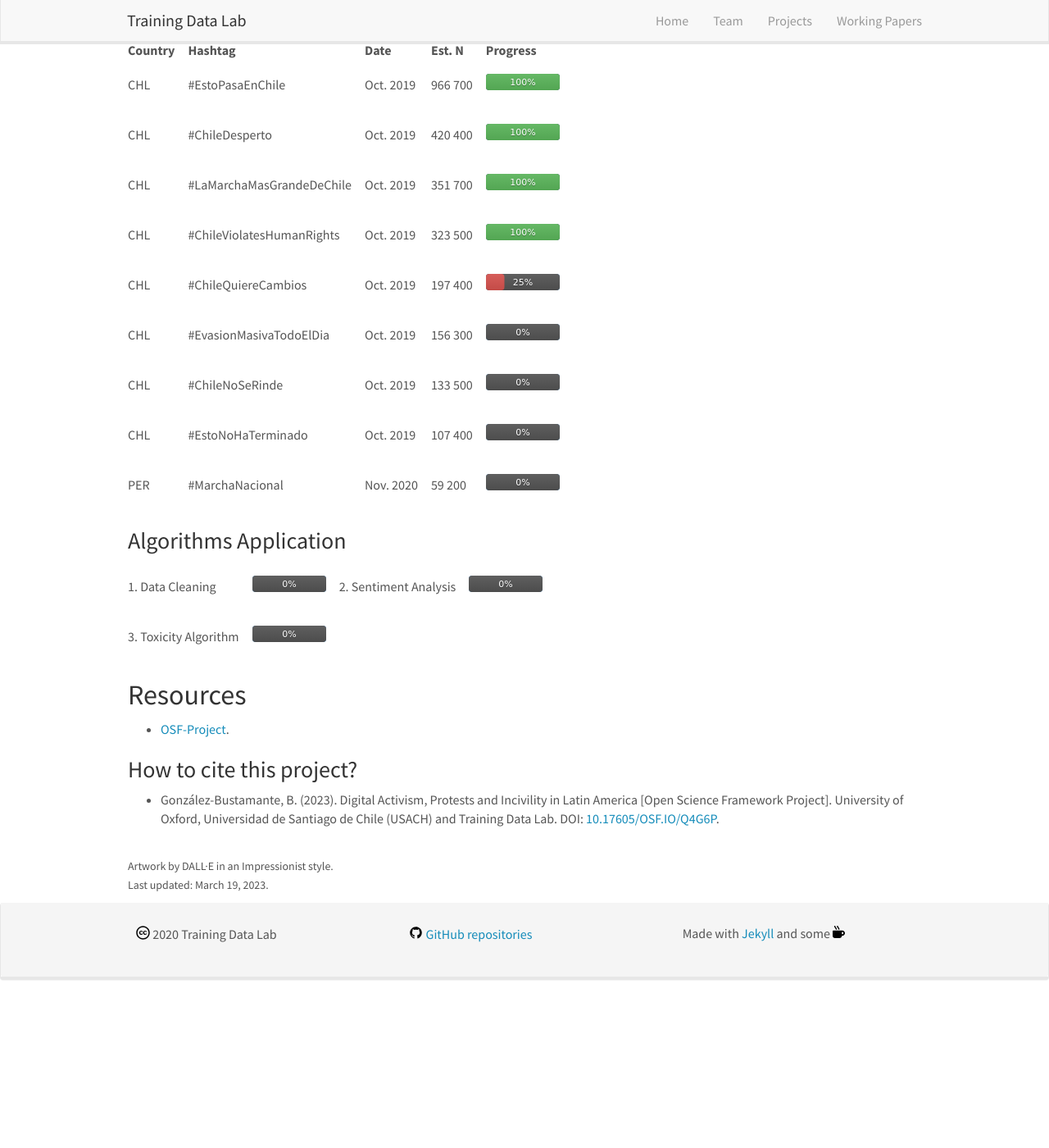
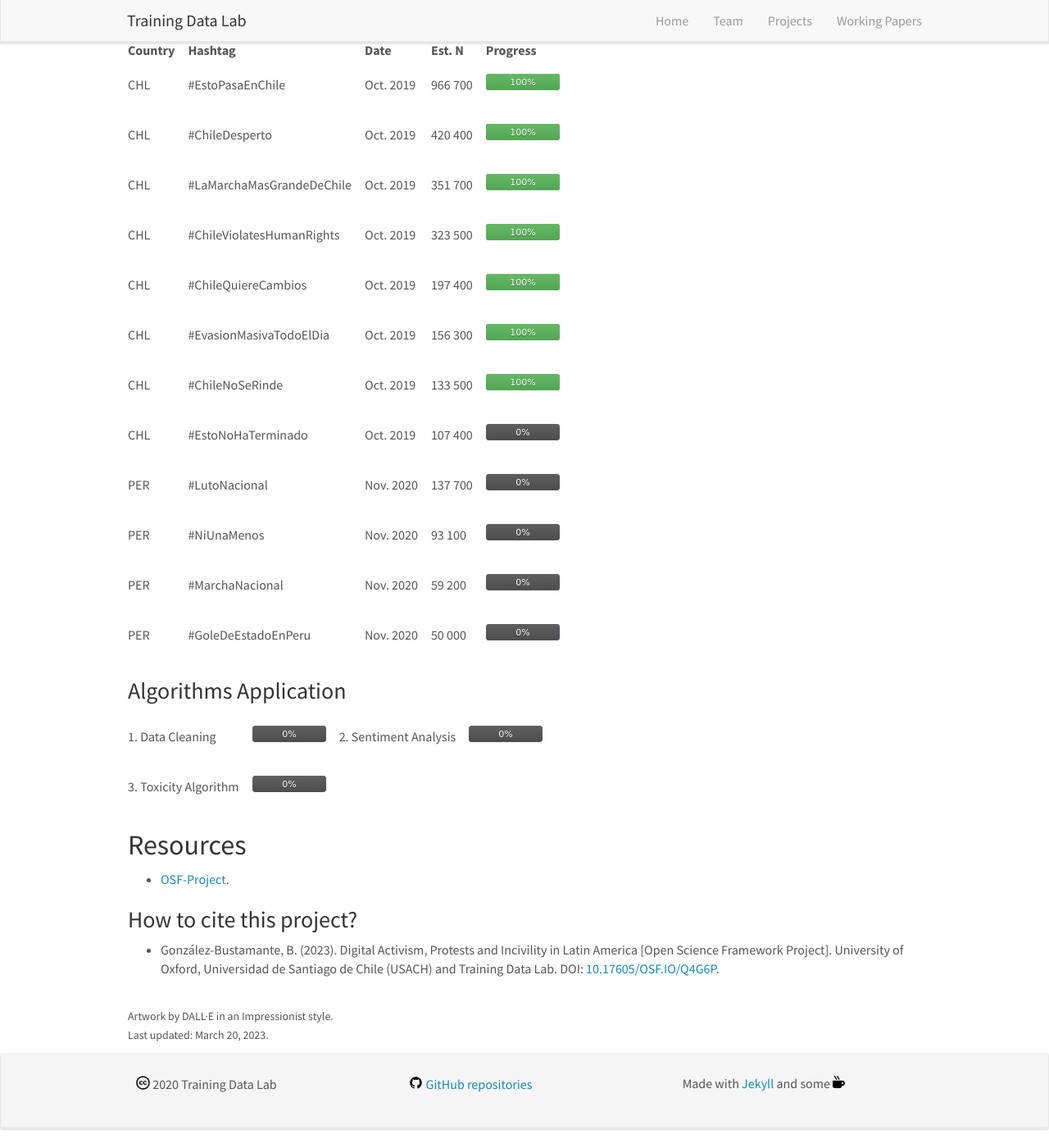
Before and after one commit to training-datalab/old-training-datalab.com, a Jekyll site: the page built from _pages/digital-activism-protests-and-incivility.md, in a window 1280 px wide and 1400 px high, scrolled down 512 px. Shown: the whole window at 82% size. Built offline with Jekyll 4.4.1, drawn with Linux system fonts in a browser that asks for light colours; nearby versions of some CDN libraries; before the commit the page ends 1729 px from its top, so only the background shows below that.

Commit message:
Update digital-activism-protests-and-incivility.md

```diff
--- a/_pages/digital-activism-protests-and-incivility.md
+++ b/_pages/digital-activism-protests-and-incivility.md
@@ -30,11 +30,14 @@ permalink: /projects/digital-activism-protests-and-incivility
 | CHL | &nbsp;&nbsp;&nbsp;&nbsp;&nbsp; | #ChileDesperto | &nbsp;&nbsp;&nbsp;&nbsp;&nbsp; | Oct. 2019 | &nbsp;&nbsp;&nbsp;&nbsp;&nbsp; | 420 400 | &nbsp;&nbsp;&nbsp;&nbsp;&nbsp; | ![100%]({{ site.url }}{{ site.baseurl }}/badges/progress_bar/100.svg) |
 | CHL | &nbsp;&nbsp;&nbsp;&nbsp;&nbsp; | #LaMarchaMasGrandeDeChile | &nbsp;&nbsp;&nbsp;&nbsp;&nbsp; | Oct. 2019 | &nbsp;&nbsp;&nbsp;&nbsp;&nbsp; | 351 700 | &nbsp;&nbsp;&nbsp;&nbsp;&nbsp; | ![100%]({{ site.url }}{{ site.baseurl }}/badges/progress_bar/100.svg) |
 | CHL | &nbsp;&nbsp;&nbsp;&nbsp;&nbsp; | #ChileViolatesHumanRights | &nbsp;&nbsp;&nbsp;&nbsp;&nbsp; | Oct. 2019 | &nbsp;&nbsp;&nbsp;&nbsp;&nbsp; | 323 500 | &nbsp;&nbsp;&nbsp;&nbsp;&nbsp; | ![100%]({{ site.url }}{{ site.baseurl }}/badges/progress_bar/100.svg) |
-| CHL | &nbsp;&nbsp;&nbsp;&nbsp;&nbsp; | #ChileQuiereCambios | &nbsp;&nbsp;&nbsp;&nbsp;&nbsp; | Oct. 2019 | &nbsp;&nbsp;&nbsp;&nbsp;&nbsp; | 197 400 | &nbsp;&nbsp;&nbsp;&nbsp;&nbsp; | ![25%]({{ site.url }}{{ site.baseurl }}/badges/progress_bar/25.svg) |
-| CHL | &nbsp;&nbsp;&nbsp;&nbsp;&nbsp; | #EvasionMasivaTodoElDia | &nbsp;&nbsp;&nbsp;&nbsp;&nbsp; | Oct. 2019 | &nbsp;&nbsp;&nbsp;&nbsp;&nbsp; | 156 300 | &nbsp;&nbsp;&nbsp;&nbsp;&nbsp; | ![0%]({{ site.url }}{{ site.baseurl }}/badges/progress_bar/0.svg) |
-| CHL | &nbsp;&nbsp;&nbsp;&nbsp;&nbsp; | #ChileNoSeRinde | &nbsp;&nbsp;&nbsp;&nbsp;&nbsp; | Oct. 2019 | &nbsp;&nbsp;&nbsp;&nbsp;&nbsp; | 133 500 | &nbsp;&nbsp;&nbsp;&nbsp;&nbsp; | ![0%]({{ site.url }}{{ site.baseurl }}/badges/progress_bar/0.svg) |
+| CHL | &nbsp;&nbsp;&nbsp;&nbsp;&nbsp; | #ChileQuiereCambios | &nbsp;&nbsp;&nbsp;&nbsp;&nbsp; | Oct. 2019 | &nbsp;&nbsp;&nbsp;&nbsp;&nbsp; | 197 400 | &nbsp;&nbsp;&nbsp;&nbsp;&nbsp; | ![100%]({{ site.url }}{{ site.baseurl }}/badges/progress_bar/100.svg) |
+| CHL | &nbsp;&nbsp;&nbsp;&nbsp;&nbsp; | #EvasionMasivaTodoElDia | &nbsp;&nbsp;&nbsp;&nbsp;&nbsp; | Oct. 2019 | &nbsp;&nbsp;&nbsp;&nbsp;&nbsp; | 156 300 | &nbsp;&nbsp;&nbsp;&nbsp;&nbsp; | ![100%]({{ site.url }}{{ site.baseurl }}/badges/progress_bar/100.svg) |
+| CHL | &nbsp;&nbsp;&nbsp;&nbsp;&nbsp; | #ChileNoSeRinde | &nbsp;&nbsp;&nbsp;&nbsp;&nbsp; | Oct. 2019 | &nbsp;&nbsp;&nbsp;&nbsp;&nbsp; | 133 500 | &nbsp;&nbsp;&nbsp;&nbsp;&nbsp; | ![100%]({{ site.url }}{{ site.baseurl }}/badges/progress_bar/100.svg) |
 | CHL | &nbsp;&nbsp;&nbsp;&nbsp;&nbsp; | #EstoNoHaTerminado | &nbsp;&nbsp;&nbsp;&nbsp;&nbsp; | Oct. 2019 | &nbsp;&nbsp;&nbsp;&nbsp;&nbsp; | 107 400 | &nbsp;&nbsp;&nbsp;&nbsp;&nbsp; | ![0%]({{ site.url }}{{ site.baseurl }}/badges/progress_bar/0.svg) |
+| PER | &nbsp;&nbsp;&nbsp;&nbsp;&nbsp; | #LutoNacional | &nbsp;&nbsp;&nbsp;&nbsp;&nbsp; | Nov. 2020 | &nbsp;&nbsp;&nbsp;&nbsp;&nbsp; | 137 700 | &nbsp;&nbsp;&nbsp;&nbsp;&nbsp; | ![0%]({{ site.url }}{{ site.baseurl }}/badges/progress_bar/0.svg) |
+| PER | &nbsp;&nbsp;&nbsp;&nbsp;&nbsp; | #NiUnaMenos | &nbsp;&nbsp;&nbsp;&nbsp;&nbsp; | Nov. 2020 | &nbsp;&nbsp;&nbsp;&nbsp;&nbsp; | 93 100 | &nbsp;&nbsp;&nbsp;&nbsp;&nbsp; | ![0%]({{ site.url }}{{ site.baseurl }}/badges/progress_bar/0.svg) |
 | PER | &nbsp;&nbsp;&nbsp;&nbsp;&nbsp; | #MarchaNacional | &nbsp;&nbsp;&nbsp;&nbsp;&nbsp; | Nov. 2020 | &nbsp;&nbsp;&nbsp;&nbsp;&nbsp; | 59 200 | &nbsp;&nbsp;&nbsp;&nbsp;&nbsp; | ![0%]({{ site.url }}{{ site.baseurl }}/badges/progress_bar/0.svg) |
+| PER | &nbsp;&nbsp;&nbsp;&nbsp;&nbsp; | #GoleDeEstadoEnPeru | &nbsp;&nbsp;&nbsp;&nbsp;&nbsp; | Nov. 2020 | &nbsp;&nbsp;&nbsp;&nbsp;&nbsp; | 50 000 | &nbsp;&nbsp;&nbsp;&nbsp;&nbsp; | ![0%]({{ site.url }}{{ site.baseurl }}/badges/progress_bar/0.svg) |
 
 ### Algorithms Application
 
@@ -52,4 +55,4 @@ permalink: /projects/digital-activism-protests-and-incivility
 
 <br />
 <small>Artwork by DALL·E in an Impressionist style.</small><br />
-<small>Last updated: March 19, 2023.</small>
+<small>Last updated: March 20, 2023.</small>
```
